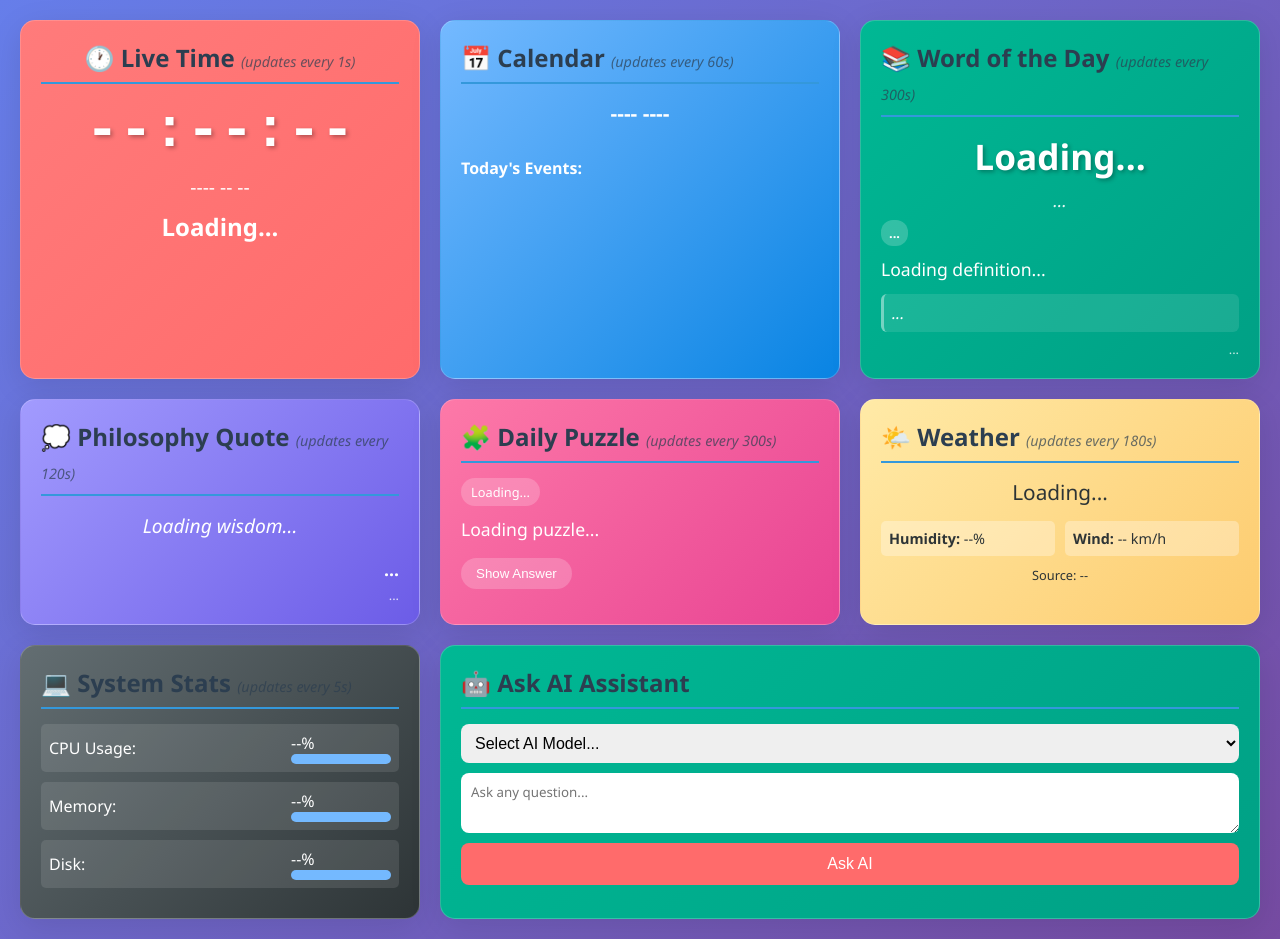
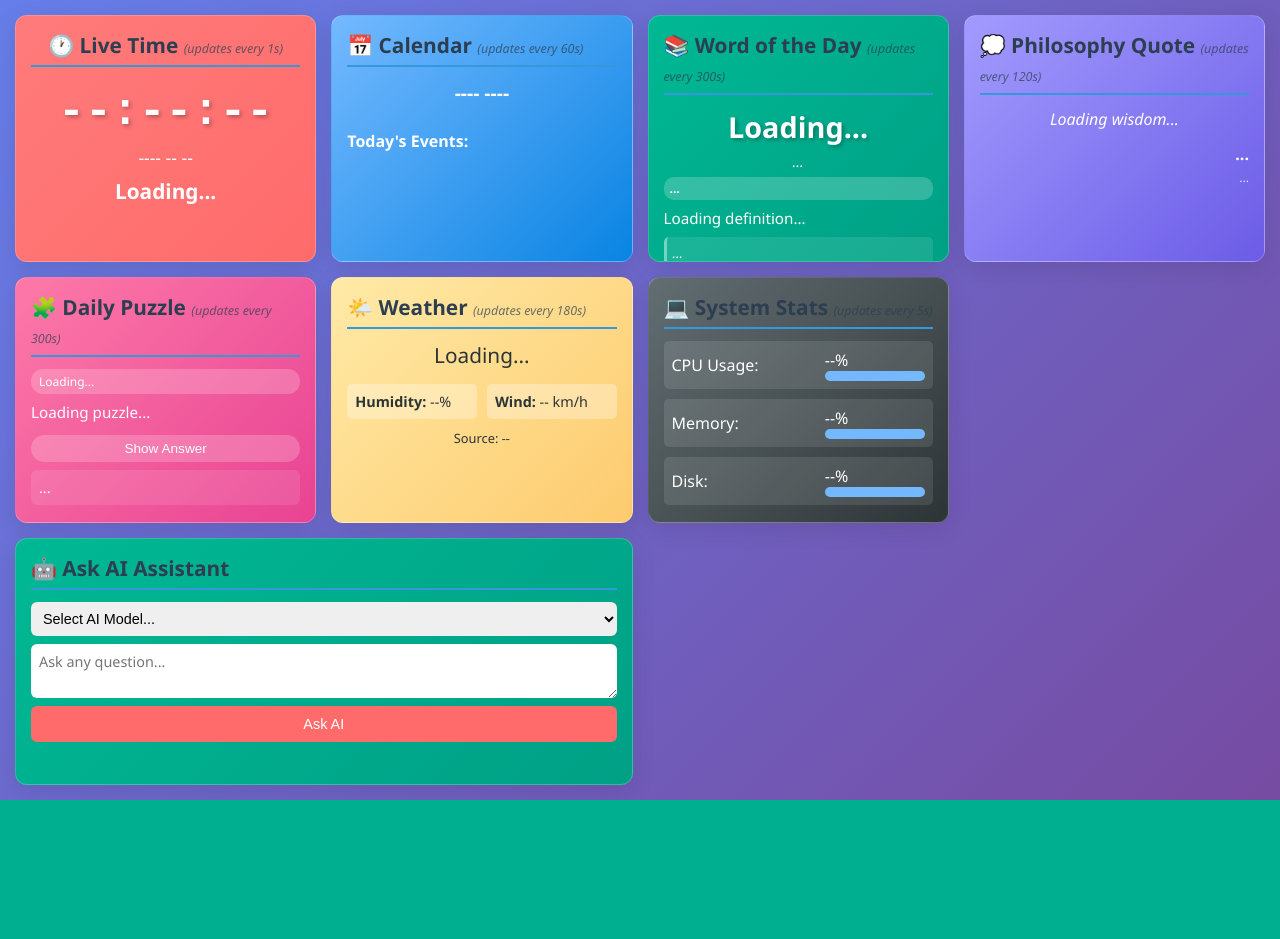
Before and after one commit to vijayam1030/askmodels, a Flask app: template templates/dashboard.html in a window 1280 px wide. After the commit the page ends 800 px from the top, so only its background shows below. Run offline with Flask 3, Linux system fonts and the light colour scheme; the template is opened without the code that fills it, so the values that code supplies are empty; some libraries are stand-ins or nearby versions.

Commit message:
updated live dashboard

```diff
--- a/templates/dashboard.html
+++ b/templates/dashboard.html
@@ -16,39 +16,50 @@
             font-family: 'Segoe UI', Tahoma, Geneva, Verdana, sans-serif;
             background: linear-gradient(135deg, #667eea 0%, #764ba2 100%);
             color: #333;
-            overflow-x: hidden;
+            overflow: hidden;
+            margin: 0;
+            padding: 0;
+            height: 100vh;
         }
 
         .dashboard-container {
             display: grid;
-            grid-template-columns: repeat(auto-fit, minmax(320px, 1fr));
-            gap: 20px;
-            padding: 20px;
-            min-height: 100vh;
+            grid-template-columns: repeat(auto-fit, minmax(280px, 1fr));
+            grid-auto-rows: minmax(auto, 1fr);
+            gap: 15px;
+            padding: 15px;
+            height: 100vh;
+            box-sizing: border-box;
+            overflow: hidden;
         }
 
         .widget {
             background: rgba(255, 255, 255, 0.95);
-            border-radius: 15px;
-            padding: 20px;
-            box-shadow: 0 8px 32px rgba(0, 0, 0, 0.1);
+            border-radius: 12px;
+            padding: 15px;
+            box-shadow: 0 6px 24px rgba(0, 0, 0, 0.1);
+            -webkit-backdrop-filter: blur(10px);
             backdrop-filter: blur(10px);
             border: 1px solid rgba(255, 255, 255, 0.2);
             transition: transform 0.3s ease, box-shadow 0.3s ease;
+            overflow: hidden;
+            display: flex;
+            flex-direction: column;
         }
 
         .widget:hover {
-            transform: translateY(-5px);
-            box-shadow: 0 12px 40px rgba(0, 0, 0, 0.15);
+            transform: translateY(-3px);
+            box-shadow: 0 8px 28px rgba(0, 0, 0, 0.15);
         }
 
         .widget-title {
-            font-size: 1.5em;
+            font-size: 1.3em;
             font-weight: bold;
-            margin-bottom: 15px;
+            margin-bottom: 12px;
             color: #2c3e50;
             border-bottom: 2px solid #3498db;
-            padding-bottom: 8px;
+            padding-bottom: 6px;
+            flex-shrink: 0;
         }
 
         /* Time Widget */
@@ -59,20 +70,20 @@
         }
 
         .time-display {
-            font-size: 3.5em;
+            font-size: 2.8em;
             font-weight: bold;
             font-family: 'Courier New', monospace;
-            margin: 10px 0;
+            margin: 8px 0;
             text-shadow: 2px 2px 4px rgba(0, 0, 0, 0.3);
         }
 
         .date-display {
-            font-size: 1.2em;
-            margin-bottom: 10px;
+            font-size: 1.1em;
+            margin-bottom: 8px;
         }
 
         .day-display {
-            font-size: 1.5em;
+            font-size: 1.3em;
             font-weight: bold;
         }
 
@@ -84,23 +95,23 @@
 
         .calendar-header {
             text-align: center;
-            font-size: 1.3em;
+            font-size: 1.2em;
             font-weight: bold;
-            margin-bottom: 15px;
+            margin-bottom: 12px;
         }
 
         .calendar-grid {
             display: grid;
             grid-template-columns: repeat(7, 1fr);
-            gap: 5px;
-            margin-bottom: 15px;
+            gap: 3px;
+            margin-bottom: 12px;
         }
 
         .calendar-day {
             text-align: center;
-            padding: 8px 4px;
-            border-radius: 5px;
-            font-size: 0.9em;
+            padding: 6px 3px;
+            border-radius: 4px;
+            font-size: 0.85em;
         }
 
         .calendar-day.header {
@@ -136,24 +147,24 @@
         }
 
         .quote-text {
-            font-size: 1.2em;
+            font-size: 1.0em;
             font-style: italic;
-            line-height: 1.6;
-            margin-bottom: 15px;
+            line-height: 1.5;
+            margin-bottom: 12px;
             text-align: center;
         }
 
         .quote-author {
             text-align: right;
             font-weight: bold;
-            font-size: 1.1em;
+            font-size: 1.0em;
         }
 
         .quote-source {
             text-align: right;
-            font-size: 0.8em;
+            font-size: 0.75em;
             opacity: 0.8;
-            margin-top: 5px;
+            margin-top: 4px;
         }
 
         /* Update Interval Styling */
@@ -171,49 +182,51 @@
         }
 
         .vocab-word {
-            font-size: 2.2em;
+            font-size: 1.8em;
             font-weight: bold;
             text-align: center;
-            margin-bottom: 8px;
+            margin-bottom: 6px;
             text-shadow: 2px 2px 4px rgba(0, 0, 0, 0.3);
         }
 
         .vocab-pronunciation {
             text-align: center;
-            font-size: 1.1em;
+            font-size: 0.9em;
             font-style: italic;
-            margin-bottom: 8px;
+            margin-bottom: 6px;
             opacity: 0.9;
         }
 
         .vocab-part-of-speech {
             background: rgba(255, 255, 255, 0.2);
-            padding: 4px 8px;
-            border-radius: 12px;
+            padding: 3px 6px;
+            border-radius: 10px;
             display: inline-block;
-            font-size: 0.8em;
-            margin-bottom: 10px;
+            font-size: 0.75em;
+            margin-bottom: 8px;
             font-weight: bold;
         }
 
         .vocab-definition {
-            font-size: 1.1em;
-            line-height: 1.5;
-            margin-bottom: 12px;
+            font-size: 0.95em;
+            line-height: 1.4;
+            margin-bottom: 8px;
+            flex-grow: 1;
         }
 
         .vocab-example {
             background: rgba(255, 255, 255, 0.1);
-            padding: 8px;
-            border-radius: 6px;
+            padding: 6px;
+            border-radius: 5px;
             font-style: italic;
-            margin-bottom: 8px;
+            margin-bottom: 6px;
             border-left: 3px solid rgba(255, 255, 255, 0.4);
+            font-size: 0.85em;
         }
 
         .vocab-source {
             text-align: right;
-            font-size: 0.8em;
+            font-size: 0.75em;
             opacity: 0.8;
         }
 
@@ -242,35 +255,36 @@
 
         .puzzle-category {
             background: rgba(255, 255, 255, 0.2);
-            padding: 5px 10px;
-            border-radius: 15px;
+            padding: 4px 8px;
+            border-radius: 12px;
             display: inline-block;
-            font-size: 0.8em;
-            margin-bottom: 10px;
+            font-size: 0.75em;
+            margin-bottom: 8px;
         }
 
         .puzzle-question {
-            font-size: 1.1em;
-            line-height: 1.5;
-            margin-bottom: 15px;
+            font-size: 0.95em;
+            line-height: 1.4;
+            margin-bottom: 12px;
         }
 
         .puzzle-answer {
             background: rgba(255, 255, 255, 0.1);
-            padding: 10px;
-            border-radius: 8px;
-            margin-top: 10px;
-            display: none;
+            padding: 8px;
+            border-radius: 6px;
+            margin-top: 8px;
+            font-size: 0.9em;
         }
 
         .show-answer-btn {
             background: rgba(255, 255, 255, 0.2);
             color: white;
             border: none;
-            padding: 8px 15px;
-            border-radius: 20px;
+            padding: 6px 12px;
+            border-radius: 15px;
             cursor: pointer;
             transition: background 0.3s ease;
+            font-size: 0.85em;
         }
 
         .show-answer-btn:hover {
@@ -287,32 +301,33 @@
         .llm-form {
             display: flex;
             flex-direction: column;
-            gap: 10px;
+            gap: 8px;
         }
 
         .model-select {
-            padding: 10px;
+            padding: 8px;
             border: none;
-            border-radius: 8px;
-            font-size: 1em;
+            border-radius: 6px;
+            font-size: 0.9em;
         }
 
         .question-input {
-            padding: 10px;
+            padding: 8px;
             border: none;
-            border-radius: 8px;
+            border-radius: 6px;
             resize: vertical;
-            min-height: 60px;
+            min-height: 50px;
             font-family: inherit;
+            font-size: 0.9em;
         }
 
         .ask-btn {
-            padding: 12px 20px;
+            padding: 10px 16px;
             background: #ff6b6b;
             color: white;
             border: none;
-            border-radius: 8px;
-            font-size: 1em;
+            border-radius: 6px;
+            font-size: 0.9em;
             cursor: pointer;
             transition: background 0.3s ease;
         }
@@ -328,12 +343,13 @@
 
         .llm-response {
             background: rgba(255, 255, 255, 0.1);
-            padding: 15px;
-            border-radius: 8px;
-            margin-top: 15px;
-            line-height: 1.6;
-            max-height: 300px;
+            padding: 12px;
+            border-radius: 6px;
+            margin-top: 12px;
+            line-height: 1.5;
+            max-height: 200px;
             overflow-y: auto;
+            font-size: 0.9em;
         }
 
         .response-meta {
```
